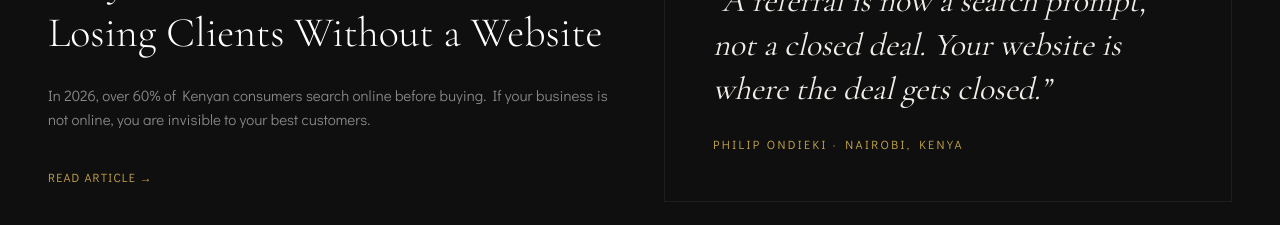
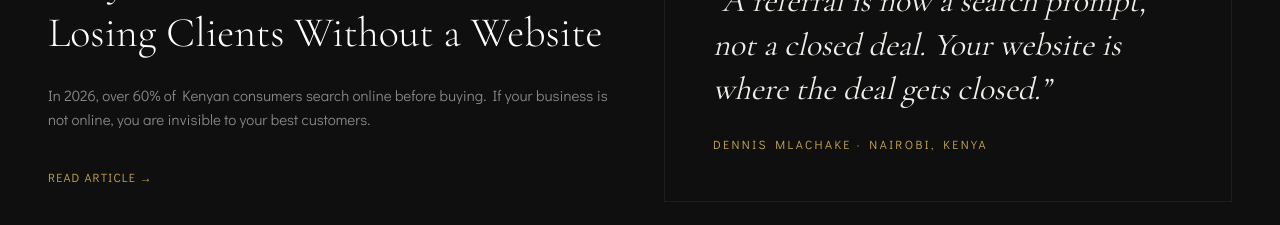
Before and after one commit to PhilipOndieki/webmerchants, a Next.js app: page /blog in a window 1280 px wide. Shown: the part 800-1025 px from the top of the page. Built offline with nearby package versions, Linux system fonts and the light colour scheme.

Commit message:
blogcontent author changed

```diff
--- a/data/blogContent.ts
+++ b/data/blogContent.ts
@@ -26,7 +26,7 @@ export const blogArticles: BlogArticle[] = [
     date: '2026-04-10',
     readTime: '5 min',
     category: 'Business Growth',
-    author: 'Philip Ondieki',
+    author: 'Dennis  Mlachake',
     content: [
       {
         type: 'paragraph',
@@ -150,7 +150,7 @@ export const blogArticles: BlogArticle[] = [
     date: '2026-04-22',
     readTime: '7 min',
     category: 'Web Technology',
-    author: 'Philip Ondieki',
+    author: 'Dennis  Mlachake',
     content: [
       {
         type: 'paragraph',
@@ -311,7 +311,7 @@ export const blogArticles: BlogArticle[] = [
     date: '2026-05-01',
     readTime: '8 min',
     category: 'SEO',
-    author: 'Philip Ondieki',
+    author: 'Dennis  Mlachake',
     content: [
       {
         type: 'paragraph',
@@ -469,7 +469,7 @@ export const blogArticles: BlogArticle[] = [
     date: '2026-05-08',
     readTime: '6 min',
     category: 'E-Commerce',
-    author: 'Philip Ondieki',
+    author: 'Dennis  Mlachake',
     content: [
       {
         type: 'paragraph',
@@ -603,7 +603,7 @@ export const blogArticles: BlogArticle[] = [
     date: '2026-05-10',
     readTime: '6 min',
     category: 'Conversion Optimisation',
-    author: 'Philip Ondieki',
+    author: 'Dennis  Mlachake',
     content: [
       {
         type: 'paragraph',
```
